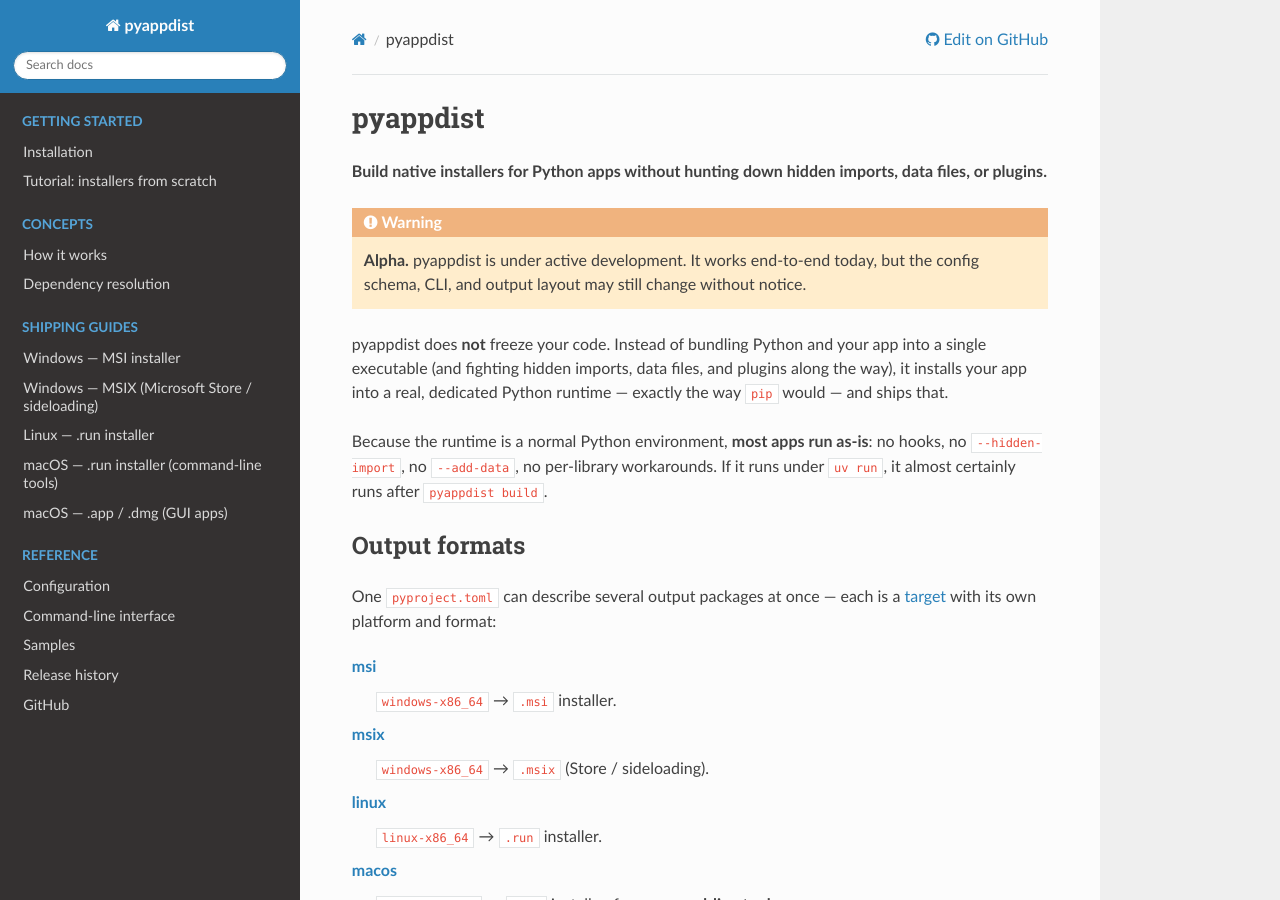
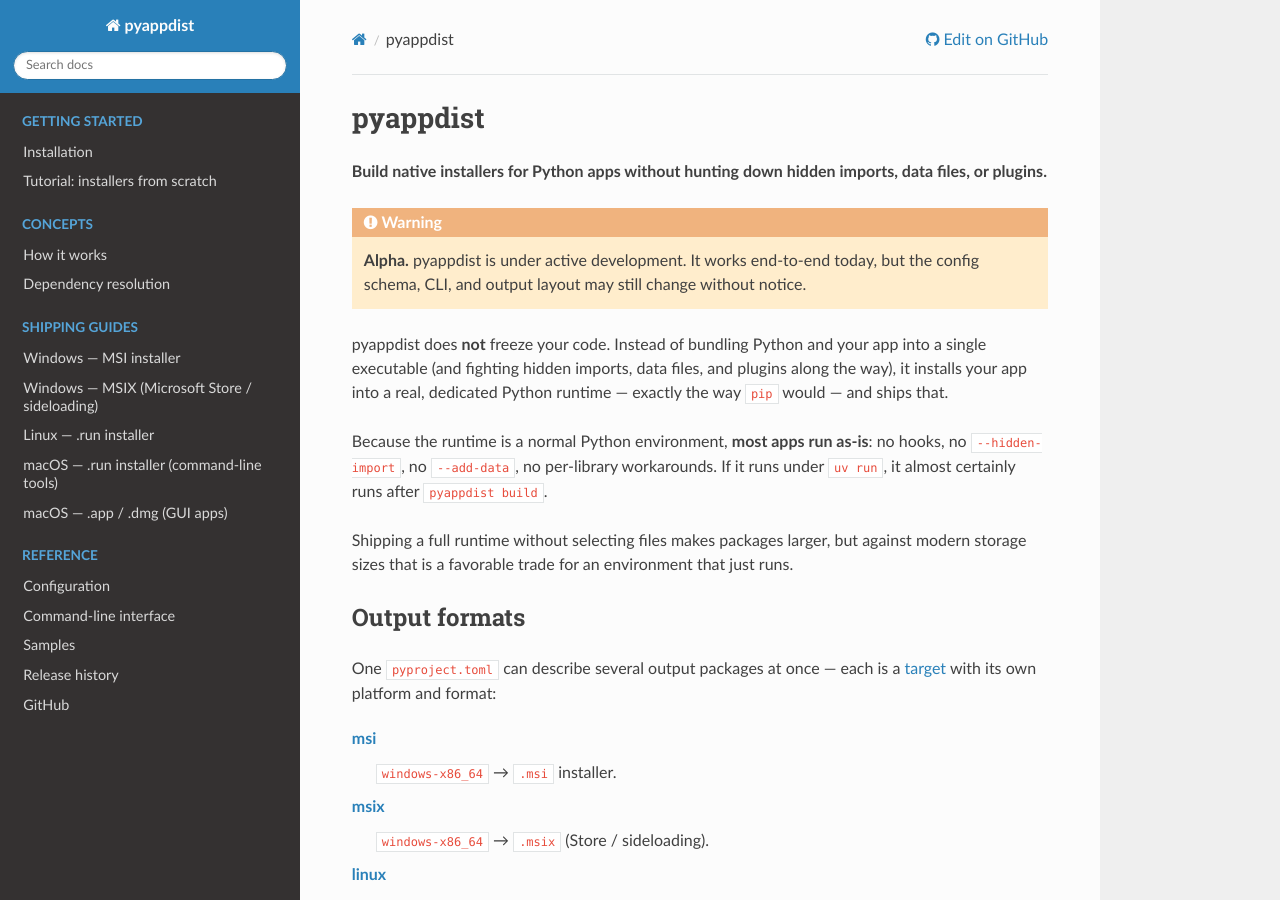
Before and after one commit to atsuoishimoto/pyappdist, a Sphinx documentation site: the page built from docs/index.rst, in a window 1280 px wide and 900 px high. Built offline with Sphinx 7.4.7 and the Read the Docs theme 3.1.0, drawn with Linux system fonts in a browser that asks for light colours.

Commit message:
docs: explain the size-for-reliability trade-off (#49)

```diff
--- a/docs/index.rst
+++ b/docs/index.rst
@@ -16,6 +16,9 @@
 Because the runtime is a normal Python environment, **most apps run as-is**: no
 hooks, no ``--hidden-import``, no ``--add-data``, no per-library workarounds. If
 it runs under ``uv run``, it almost certainly runs after ``pyappdist build``.
+
+Shipping a full runtime without selecting files makes packages larger, but against
+modern storage sizes that is a favorable trade for an environment that just runs.
 
 Output formats
 --------------
```
Also changed, not shown: README.md (+3 -0 lines).
